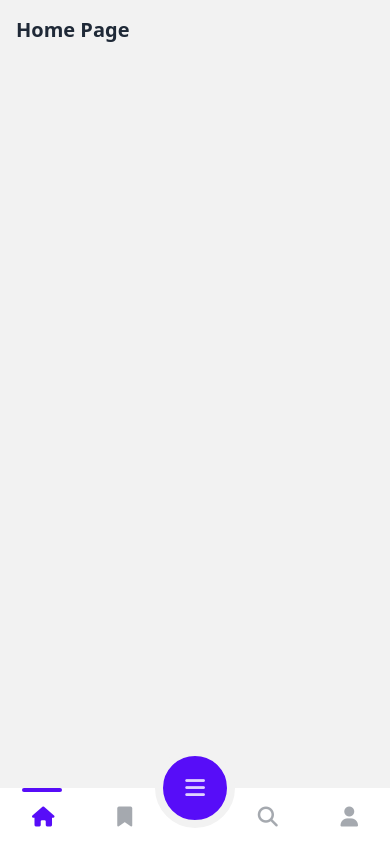
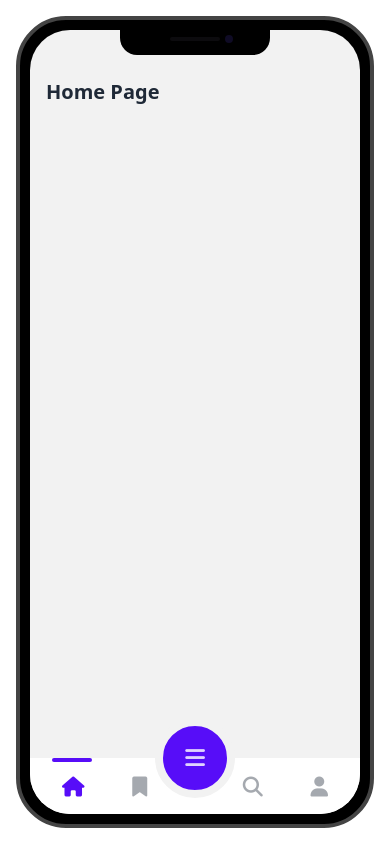
Before and after one commit to nathantipton/view-transitions-api-demo, a SvelteKit app: page / in a window 390 px wide. Built offline with nearby package versions, Linux system fonts and the light colour scheme.

Commit message:
adding phone mockup

```diff
--- a/src/routes/+layout.svelte
+++ b/src/routes/+layout.svelte
@@ -17,8 +17,12 @@
   });
 </script>
 
+<div class="container max-w-md mx-auto p-4 h-screen-safe">
+  <div class="mockup-phone w-full h-full">
+    <div class="camera" />
+    <div class="display h-full">
       <div
-  class="flex flex-col items-stretch justify-between h-screen-safe bg-base-200"
+        class="flex flex-col h-full items-stretch justify-between bg-base-200 pt-8"
       >
         {#key $page.url.pathname}
           <div in:fade={{ duration: 300 }}>
@@ -32,3 +36,6 @@
         {/key}
         <BottomNavBar />
       </div>
+    </div>
+  </div>
+</div>
```
Lines whose indentation alone changed are shown as unchanged.
